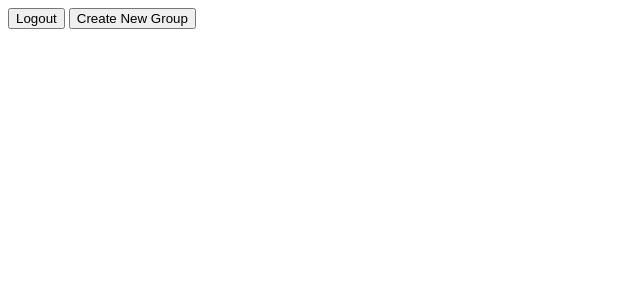
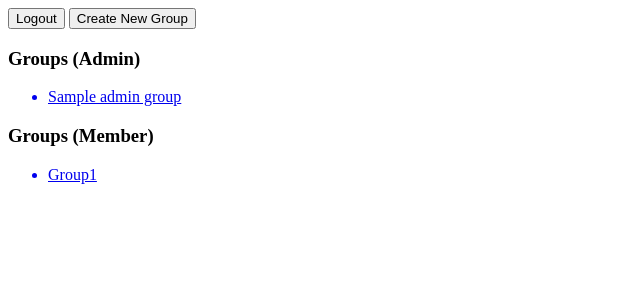
Before and after one commit to Rahul0700/Team-Randumb, a Django app: template templates/home.html in a window 1280 px wide. Shown: the top 300 px of the page, without its empty margins (0-640 px from the left). Run offline with Django 3.2, Linux system fonts and the light colour scheme; a user stored in the database is signed in; data comes from the database, SQL or seed files in the repository; both versions use the stored data as it was after the commit; the template is opened without the code that fills it: values that come from a table or form of the project are taken from there, most other values are stand-ins (such as "Sample title", 1, 10 or a date in 2020).

Commit message:
Internal links addition

```diff
--- a/accounts/templates/accounts/groupview.html
+++ b/accounts/templates/accounts/groupview.html
@@ -6,7 +6,12 @@ You are the admin of the group
 Share this link for your members to join
 <br>
 http://{{ current_site.domain }}{% url 'accounts:join' slug=group.slug %}
+{% if group.members.all %}
 <table>
+  <tr>
+    <th>Username </th>
+    <th>Email</th>
+  </tr>
   {% for user in group.members.all %}
   <tr>
     <td>{{ user.username }}</td>
@@ -14,6 +19,7 @@ http://{{ current_site.domain }}{% url 'accounts:join' slug=group.slug %}
   </tr>
   {% endfor %}
 </table>
+{% endif %}
 {% elif user in group.members.all %}
 <a href="{% url 'accounts:leave' slug=group.slug %}"><button type="button" name="button">Leave Group</button></a>
 {% endif %}
--- a/templates/home.html
+++ b/templates/home.html
@@ -3,6 +3,26 @@
 {% if user.is_authenticated %}
 <a href="{% url 'accounts:logout' %}"><button type="button" name="button">Logout</button></a>
 <a href="{% url 'accounts:creategroup' %}"><button type="button" name="button">Create New Group</button></a>
+{% if admin_groups %}
+<h3>Groups (Admin)</h3>
+<ul>
+  {% for i in admin_groups %}
+  <a href="{% url 'accounts:group' slug=i.slug %}">
+    <li>{{i.name}}</li>
+  </a>
+  {% endfor %}
+</ul>
+{% endif %}
+{% if member_groups %}
+<h3>Groups (Member)</h3>
+<ul>
+  {% for i in member_groups %}
+  <a href="{% url 'accounts:group' slug=i.group.slug %}">
+    <li>{{i.group.name}}</li>
+  </a>
+  {% endfor %}
+</ul>
+{% endif %}
 {% else %}
 <a href="{% url 'accounts:login' %}"><button type="button" name="button">Login</button></a>
 <a href="{% url 'accounts:registration' %}"><button type="button" name="button">Register</button></a>
```
Also changed, not shown: general/views.py (+8 -2 lines), db.sqlite3.
